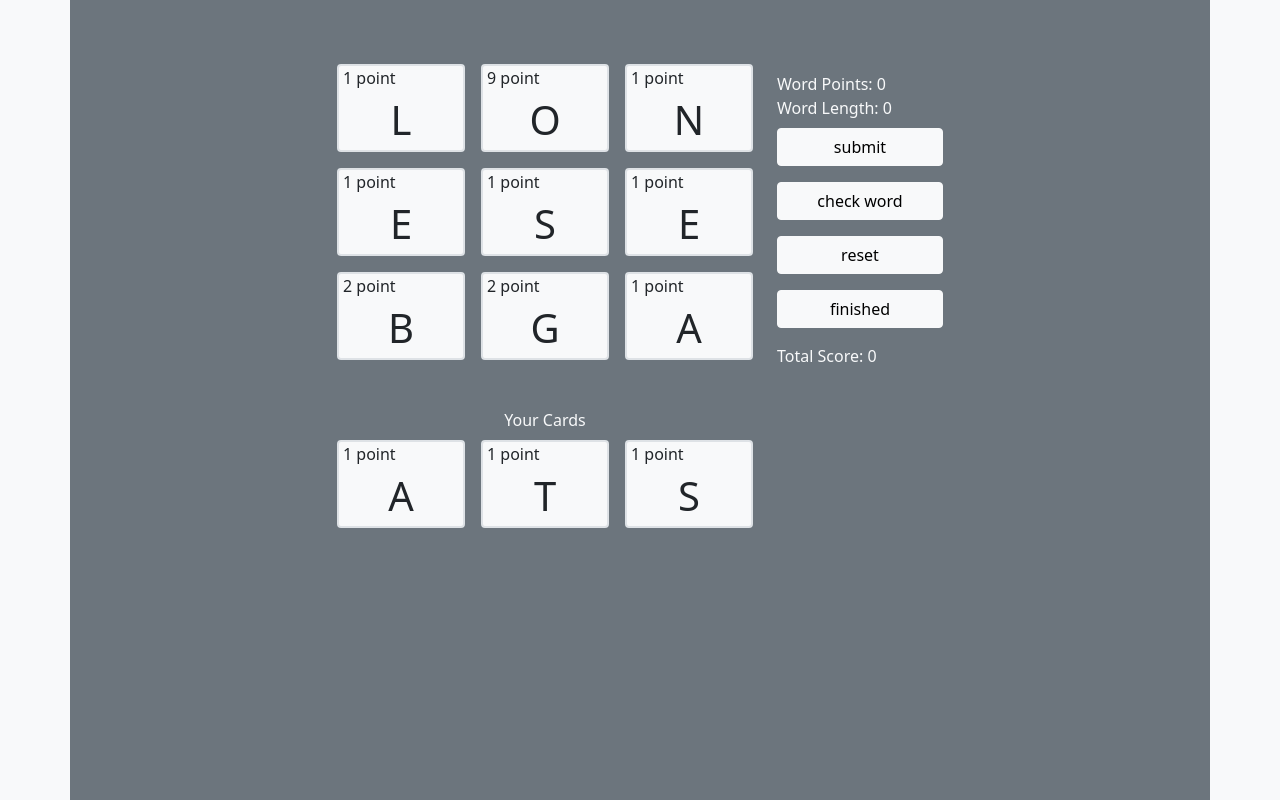
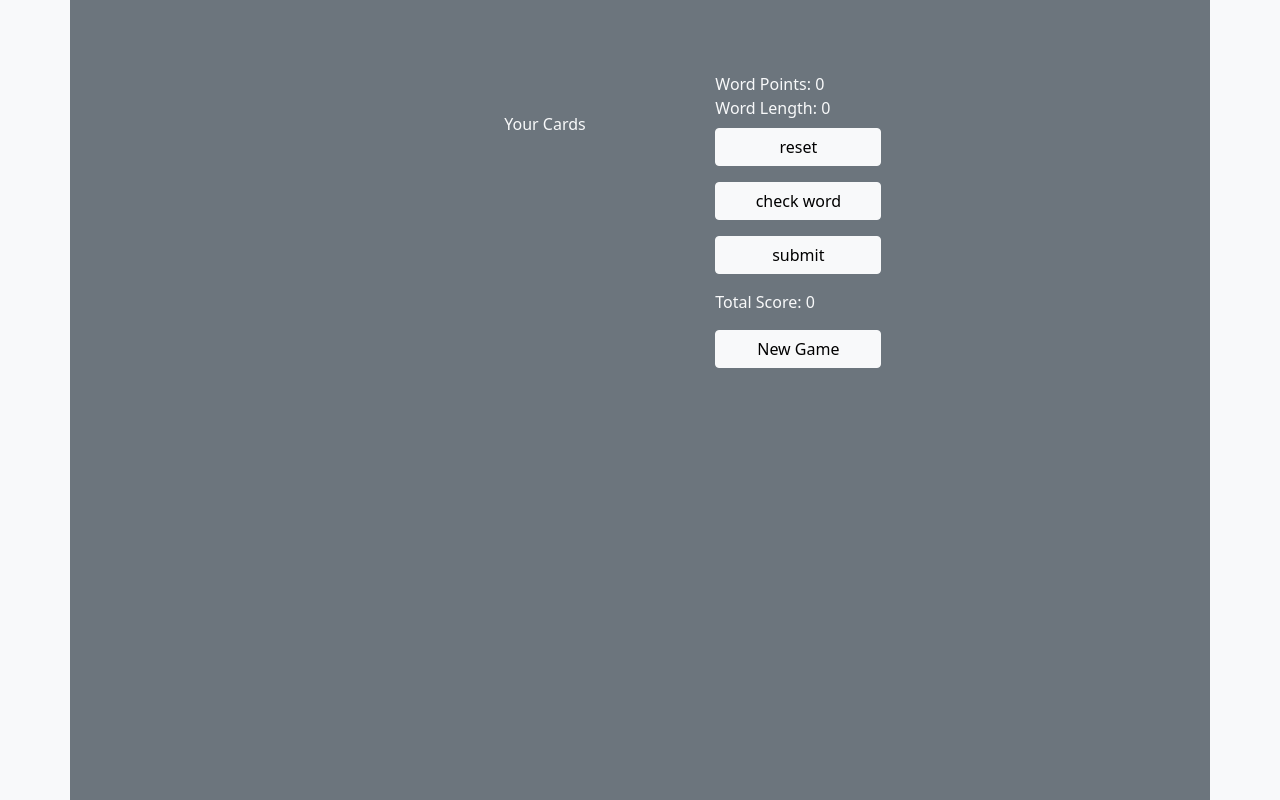
Before and after one commit to sashamaryl/Pointed-Words, a React (Create React App) app: page / in a window 1280 px wide. Built offline with nearby package versions, Linux system fonts and the light colour scheme.

Commit message:
adds usecarddecks hook adds scrabble distribution for making cards

```diff
--- a/src/App.tsx
+++ b/src/App.tsx
@@ -1,29 +1,25 @@
-import React, { useCallback, useEffect, useMemo, useState } from "react";
+import React, { useCallback, useEffect, useMemo, useRef, useState } from "react";
 import { Button, Col, Row, Stack } from "react-bootstrap";
 import Container from "react-bootstrap/esm/Container";
 import "./App.css";
 import "./custom.scss";
 import PointCard, { PointCardType } from "./PointCard";
 import isValidWord from "./dictionary";
+import useCardDeck from "./usecarddeck";
 
 function App() {
-  const cardValues: PointCardType[] = useMemo(
-    () => [
-      { id: 101, value: 1, letter: "A" },
-      { id: 102, value: 2, letter: "B" },
-      { id: 103, value: 2, letter: "G" },
-      { id: 104, value: 1, letter: "N" },
-      { id: 105, value: 1, letter: "L" },
-      { id: 106, value: 9, letter: "O" },
-      { id: 107, value: 1, letter: "E" },
-      { id: 108, value: 1, letter: "E" },
-      { id: 109, value: 1, letter: "S" },
-      { id: 110, value: 1, letter: "A" },
-      { id: 111, value: 1, letter: "T" },
-      { id: 112, value: 1, letter: "S" },
-    ],
-    []
-  );
+    const {
+        allCards,
+        cardDeck,
+        gridCards,
+        handCards,
+        deal,
+        drawOne,
+        drawNumber,
+        idCardLookup,
+        idCardLookupMulti,
+        makeNewDeck,
+    } = useCardDeck();
 
     const gridAreas: { [id: number]: number[] } = {
         0: [3, 3],
@@ -40,35 +36,39 @@ function App() {
     const [usedCardIds, setUsedCardIds] = useState<number[]>([]);
     const [usedCards, setUsedCards] = useState<PointCardType[]>([]);
     const [pointTotal, setPointTotal] = useState(0);
-  const [gridCards, setGridCards] = useState<PointCardType[]>([]);
-  const [handCards, setHandcards] = useState<PointCardType[]>([]);
     const [score, setScore] = useState(0);
     const [shouldAcceptWord, setShouldAcceptWord] = useState<boolean | undefined>(undefined);
+    const [willAcceptWord, setWillAcceptWord] = useState<boolean | undefined>(undefined);
 
-  const addToScore = (newScore: number) => {
+    const wait = useCallback((miliseconds: number = 2000): Promise<boolean> => {
+        return new Promise((resolve) =>
+            setTimeout(() => {
+                resolve(true);
+                console.log("resolved");
+            }, miliseconds)
+        );
+    }, []);
+
+    const addToScore = useCallback(
+        (newScore: number) => {
             const prevScore = score;
             setScore(newScore + prevScore);
-  };
-
-  const removeCards = (ids: number[]) => {
-    return null;
-  };
+        },
+        [score]
+    );
 
     useEffect(() => {
-    const flopCards = cardValues.slice(0, 9);
-    setGridCards(flopCards);
-    const hand = cardValues.slice(9, 12);
-    setHandcards(hand);
-  }, [cardValues]);
+        if (usedCardIds.length <= 0) return;
 
-  useEffect(() => {
-    const points: number =
-      usedCards.length > 0 ? usedCards.map((card) => card.value).reduce((a, b) => a + b) : 0;
-    setPointTotal(points);
-  }, [usedCards]);
+        const cards = idCardLookupMulti(usedCardIds);
+
+        const points = cards.map((card) => card?.value ?? 0).reduce((a, b) => a + b);
+
+        points && setPointTotal(points);
+    }, [idCardLookupMulti, usedCardIds, usedCards]);
 
     const chooseCard = (cardId: number) => {
-    const card = cardValues.find((card) => card.id === cardId);
+        const card = allCards.find((card) => card.id === cardId);
         card && setUsedCards([...usedCards, card]);
         setUsedCardIds([...usedCardIds, cardId]);
         setShouldAcceptWord(undefined);
@@ -82,32 +82,65 @@ function App() {
         setShouldAcceptWord(undefined);
     };
 
-  const submit = () => {
-    addToScore(pointTotal);
-    removeCards([]);
+    const reset = useCallback(() => {
+        setUsedCards([]);
+        setUsedCardIds([]);
+        resetChecks();
+    }, []);
+
+    const resetChecks = () => {
         setShouldAcceptWord(undefined);
+        setWillAcceptWord(undefined);
     };
 
-  const reset = () => {
-    setUsedCards([]);
-    setUsedCardIds([]);
-    setShouldAcceptWord(undefined);
+    const getWordFromCards = useCallback(() => {
+        const letters: string[] = [];
+        usedCardIds.forEach((id) => {
+            const card = allCards.find((card) => card.id === id);
+            card ? letters.push(card.letter) : console.log("err no letter");
+        });
+        return letters.join("").toLowerCase();
+    }, [allCards, usedCardIds]);
+
+    const checkWord = useCallback(async () => {
+        if (shouldAcceptWord !== undefined) {
+            resetChecks();
+            return;
+        }
+        const word = getWordFromCards();
+
+        isValidWord(word)
+            .then((ans) => setShouldAcceptWord(ans))
+            .then(() => wait().then(resetChecks));
+
+    }, [getWordFromCards, shouldAcceptWord, wait]);
+
+
+    const startNewGame = () => {
+        reset();
+        makeNewDeck();
+        deal();
     };
 
-  const checkWord = useCallback(() => {
-    const letters: string[] = [];
+    const submit = useCallback(() => {
+        if (willAcceptWord === undefined) {
+            const word = getWordFromCards();
 
-    usedCardIds.forEach((id) => {
-      const card = cardValues.find((card) => card.id === id);
-      card ? letters.push(card.letter) : console.log("err no letter");
+            isValidWord(word)
+                .then((ans) => {
+                    setWillAcceptWord(ans);
+                })
+                .then(() => {
+                    addToScore(pointTotal);
+                    wait().then(reset);
                 });
-
-    const word = letters.join("").toLowerCase();
-
-    isValidWord(word).then((ans) => setShouldAcceptWord(ans));
-
-    setTimeout(() => setShouldAcceptWord(undefined), 3000);
-  }, [cardValues, usedCardIds]);
+            return;
+        }
+        if (willAcceptWord !== undefined) {
+            resetChecks();
+            return;
+        }
+    }, [addToScore, getWordFromCards, pointTotal, reset, wait, willAcceptWord]);
 
     return (
         <div className='App bg-light' style={{ height: "100vh", width: "100vw" }}>
@@ -119,7 +152,9 @@ function App() {
                             {usedCards.map((card) => (
                                 <div key={`${card.id}`} className='d-flex flex-row flex-grow-0'>
                                     <div className='fs-6 mt-0 ms-0 text-light'>{card.value}</div>
-                  <div className='py-1 px-2 m-1 fs-1 text-light '>{card.letter}</div>
+                                    <div className='py-1 px-2 m-1 fs-1 text-light '>
+                                        {card.letter}
+                                    </div>
                                 </div>
                             ))}
                         </div>
@@ -173,14 +208,25 @@ function App() {
                     <Col className='col-2 flex-column'>
                         <Row className='my-2'>
                             <div className='text-light text-start'>Word Points: {pointTotal}</div>
-              <div className='text-light text-start'>Word Length: {usedCards.length}</div>
+                            <div className='text-light text-start'>
+                                Word Length: {usedCards.length}
+                            </div>
                         </Row>
                         <Row>
                             <Stack gap={3} className='col-6'>
-                <Button type='submit' className='flex-1 btn btn-light' onClick={submit}>
-                  submit
+                                <Button
+                                    type='submit'
+                                    className='flex-1 btn btn-light'
+                                    onClick={reset}
+                                >
+                                    reset
                                 </Button>
-                <Button className={`flex-1 btn btn-light ${shouldAcceptWord && 'bg-success text-light'}`} onClick={checkWord}>
+                                <Button
+                                    className={`flex-1 btn btn-light ${
+                                        shouldAcceptWord && "bg-success text-light"
+                                    } ${shouldAcceptWord === false && "bg-warning"}`}
+                                    onClick={checkWord}
+                                >
                                     {`${
                                         shouldAcceptWord === undefined
                                             ? "check word"
@@ -189,15 +235,26 @@ function App() {
                                             : "not a word"
                                     }`}
                                 </Button>
-                <Button type='submit' className='flex-1 btn btn-light' onClick={reset}>
-                  reset
+                                <Button
+                                    className={`flex-1 btn btn-light ${
+                                        willAcceptWord && "bg-success text-light"
+                                    } ${willAcceptWord === false && "bg-warning"}`}
+                                    onClick={submit}
+                                >
+                                    {`${
+                                        willAcceptWord === undefined
+                                            ? "submit"
+                                            : willAcceptWord
+                                            ? "it's good!!"
+                                            : "not a word"
+                                    }`}
                                 </Button>
-                <Button type='submit' className='flex-1 btn btn-light'>
-                  finished
+                                    <div className='text-light text-start'>
+                                        Total Score: {score}
+                                    </div>
+                                    <Button className='flex-1 btn btn-light' onClick={startNewGame}>
+                                        New Game
                                     </Button>
-                <Row>
-                  <div className='text-light text-start'>Total Score: {score}</div>
-                </Row>
                             </Stack>
                         </Row>
                     </Col>
--- a/src/dictionary.ts
+++ b/src/dictionary.ts
@@ -6,7 +6,8 @@ export default async function isValidWord(word: string) {
   const queryURL = `https://api.wordnik.com/v4/word.json/${word}/definitions?limit=200&includeRelated=false&useCanonical=false&includeTags=false&api_key=${key}`;
 
   try {
-    const { data } = await axios.get(queryURL);
+    const { data, status } = await axios.get(queryURL);
+    console.log(status)
     return data[0].word === word;
   } catch (error) {
     console.log("error", error);
--- /dev/null
+++ b/src/scrabbleDistribution.ts
@@ -0,0 +1,33 @@
+
+export const tileDistribution = {
+    "description": "Tile distribution and points for the English-language edition of Scrabble",
+    "letters":
+    {
+        "a": { "points":  1, "tiles":  9 },
+        "b": { "points":  3, "tiles":  2 },
+        "c": { "points":  3, "tiles":  2 },
+        "d": { "points":  2, "tiles":  4 },
+        "e": { "points":  1, "tiles": 12 },
+        "f": { "points":  4, "tiles":  2 },
+        "g": { "points":  2, "tiles":  3 },
+        "h": { "points":  4, "tiles":  2 },
+        "i": { "points":  1, "tiles":  9 },
+        "j": { "points":  8, "tiles":  1 },
+        "k": { "points":  5, "tiles":  1 },
+        "l": { "points":  1, "tiles":  4 },
+        "m": { "points":  3, "tiles":  2 },
+        "n": { "points":  1, "tiles":  6 },
+        "o": { "points":  1, "tiles":  8 },
+        "p": { "points":  3, "tiles":  2 },
+        "q": { "points": 10, "tiles":  1 },
+        "r": { "points":  1, "tiles":  6 },
+        "s": { "points":  1, "tiles":  4 },
+        "t": { "points":  1, "tiles":  6 },
+        "u": { "points":  1, "tiles":  4 },
+        "v": { "points":  4, "tiles":  2 },
+        "w": { "points":  4, "tiles":  2 },
+        "x": { "points":  8, "tiles":  1 },
+        "y": { "points":  4, "tiles":  2 },
+        "z": { "points": 10, "tiles":  1 },
+    }
+}
--- /dev/null
+++ b/src/usecarddeck.ts
@@ -0,0 +1,130 @@
+import { useCallback, useEffect, useMemo, useState } from "react";
+import { PointCardType } from "./PointCard";
+import { tileDistribution } from "./scrabbleDistribution";
+
+export default function useCardDeck() {
+    const [gridCards, setGridCards] = useState<PointCardType[]>([]);
+    const [handCards, setHandCards] = useState<PointCardType[]>([]);
+    const [cardDeck, setCardDeck] = useState<PointCardType[]>([]);
+    const [allCards, setAllCards] = useState<PointCardType[]>([]);
+
+    function* idGenerator() {
+        let counter = 101;
+        while (true) {
+            yield counter;
+            counter++;
+        }
+    }
+
+    const shuffle = useCallback((deck: PointCardType[]): PointCardType[] => {
+        let m = deck.length,
+            t,
+            i;
+
+        // While there remain elements to shuffle…
+        while (m) {
+            // Pick a remaining element…
+            i = Math.floor(Math.random() * m--);
+
+            // And swap it with the current element.
+            t = deck[m];
+            deck[m] = deck[i];
+            deck[i] = t;
+        }
+
+        return deck;
+    }, []);
+
+    const makeNewDeck = () => {};
+
+    useEffect(() => {
+        if (cardDeck.length !== 0) return;
+
+        const cards = [];
+
+        const { letters } = tileDistribution;
+        const genId = idGenerator();
+        for (const [key, value] of Object.entries(letters)) {
+            const { points, tiles } = value;
+            let count = 0;
+            while (count < tiles) {
+                const nextId = genId.next();
+                if (nextId.done) break;
+                const card: PointCardType = {
+                    id: nextId.value as number,
+                    letter: key,
+                    value: points,
+                };
+                cards.push(card);
+                count++;
+            }
+        }
+
+        setAllCards(cards)
+        const shuffledcards = shuffle(cards);
+
+        setCardDeck(shuffledcards);
+    }, [cardDeck, shuffle]);
+
+    const deal = useCallback(() => {
+        console.log(cardDeck);
+        const flopCards = cardDeck.slice(0, 9);
+        setGridCards(flopCards);
+        const hand = cardDeck.slice(9, 12);
+        setHandCards(hand);
+
+        console.log(flopCards, hand);
+        setCardDeck(cardDeck.slice(12));
+    }, [cardDeck]);
+
+    function drawOne(): PointCardType | undefined {
+        if (cardDeck.length === 0) return;
+        const cards = cardDeck;
+        const card = cards[0];
+        setCardDeck(cards.slice(1));
+        return card;
+    }
+
+    function drawNumber(num: number) {
+        const cards = [];
+        while (cards.length < num) {
+            cards.push(drawOne());
+        }
+        return cards;
+    }
+
+    const removeCard = useCallback(
+        (card: PointCardType) => {
+            setGridCards(gridCards.filter((t) => t.id !== card.id));
+            setHandCards(handCards.filter((t) => t.id !== card.id));
+        },
+        [handCards, gridCards]
+    );
+
+    const idCardLookup = useCallback(
+        (id: number) => {
+            const card = allCards && allCards.find((card) => card.id === id);
+            return card;
+        },
+        [allCards]
+    );
+
+    function idCardLookupMulti(ids: number[]) {
+        return ids.map((id) => idCardLookup(id));
+    }
+
+    return {
+        allCards,
+        cardDeck,
+        gridCards,
+        handCards,
+        deal,
+        shuffle,
+        drawOne,
+        drawNumber,
+        removeCard,
+        idCardLookup,
+        idCardLookupMulti,
+        makeNewDeck,
+    };
+}
```
Also changed, not shown: 1 other file (tests, documents, lock files or other folders). Lines whose indentation alone changed are shown as unchanged.
